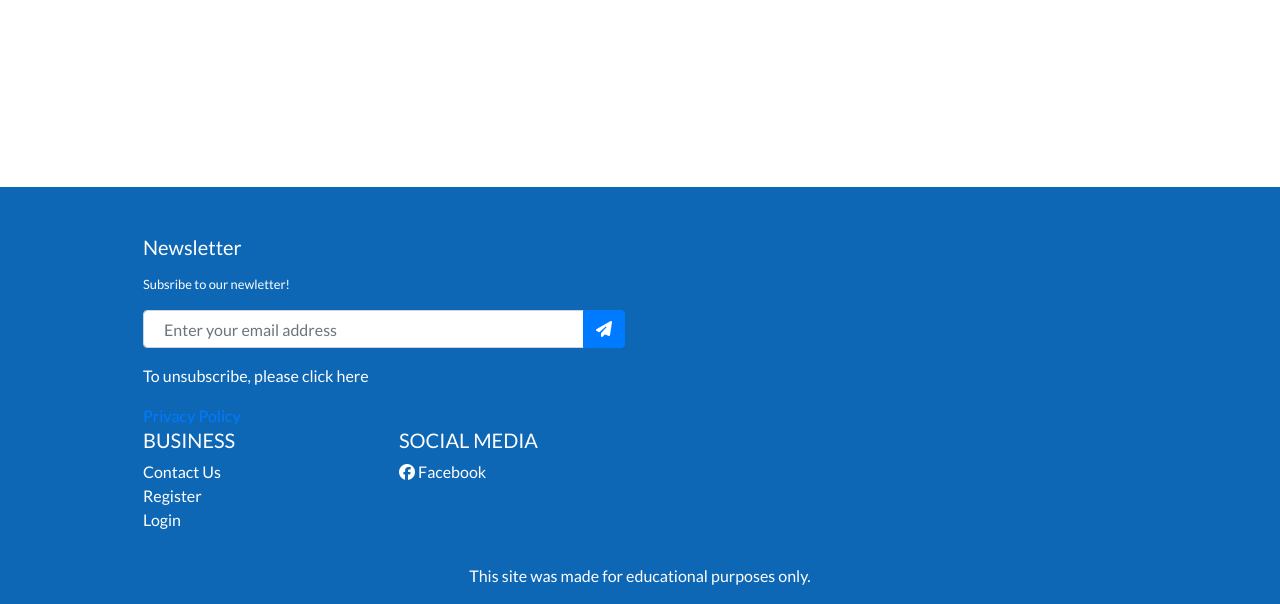
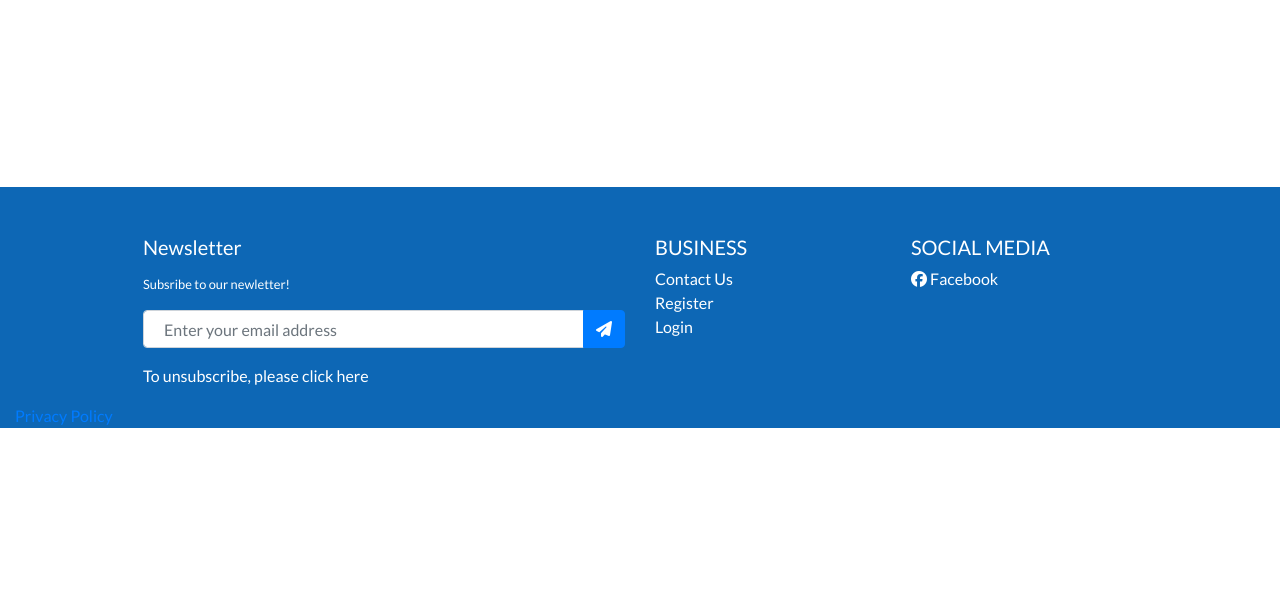
Before and after one commit to dhakal79/Portfolio-project-MS5, a Django app: template about/templates/about/about.html in a window 1280 px wide. Shown: the part 661-1265 px from the top of the page. After the commit the page ends 1089 px from the top, so only its background shows below. Run offline with Django 3.2, Linux system fonts and the light colour scheme; the template is opened without the code that fills it, so the values that code supplies are empty; some libraries are stand-ins or nearby versions.

Commit message:
add privacy policy

```diff
--- a/templates/base.html
+++ b/templates/base.html
@@ -149,9 +149,6 @@
                     </form>
                     <a href="{% url 'newsletter_unsub' %}" class="text-white" >To unsubscribe, please click here</a>
                 </div>
-                <div class="col-12">
-                    <a href="https://www.privacypolicygenerator.info/live.php?token=7ai1XecW4lb274DAF4eTO0cvDQaIKYiU" target="_blank" >Privacy Policy</a>
-                </div>
 
                 <div class="col-md-3 mb-md-0 mb-3">
                     <h5 class="text-uppercase">Business</h5>
@@ -183,7 +180,9 @@
                 </div>
             </div>
         </div>
-        <div class="footer-copyright text-center py-3">This site was made for educational purposes only.</div>
+        <div class="col-12">
+            <a href="https://www.privacypolicygenerator.info/live.php?token=7ai1XecW4lb274DAF4eTO0cvDQaIKYiU" target="_blank" >Privacy Policy</a>
+        </div>
     </footer>
 
     {% block postloadjs %}
```
